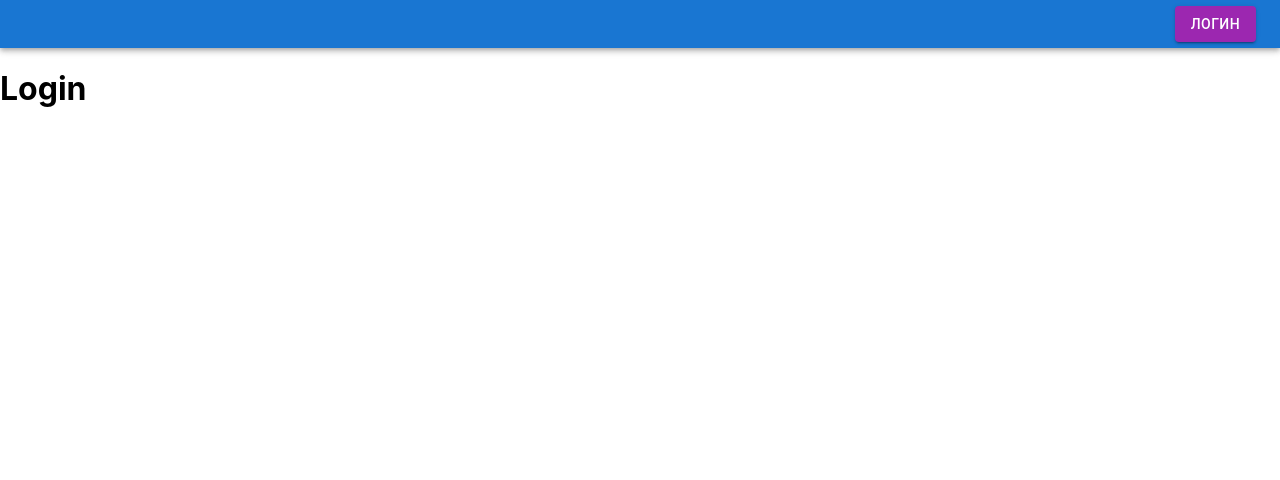
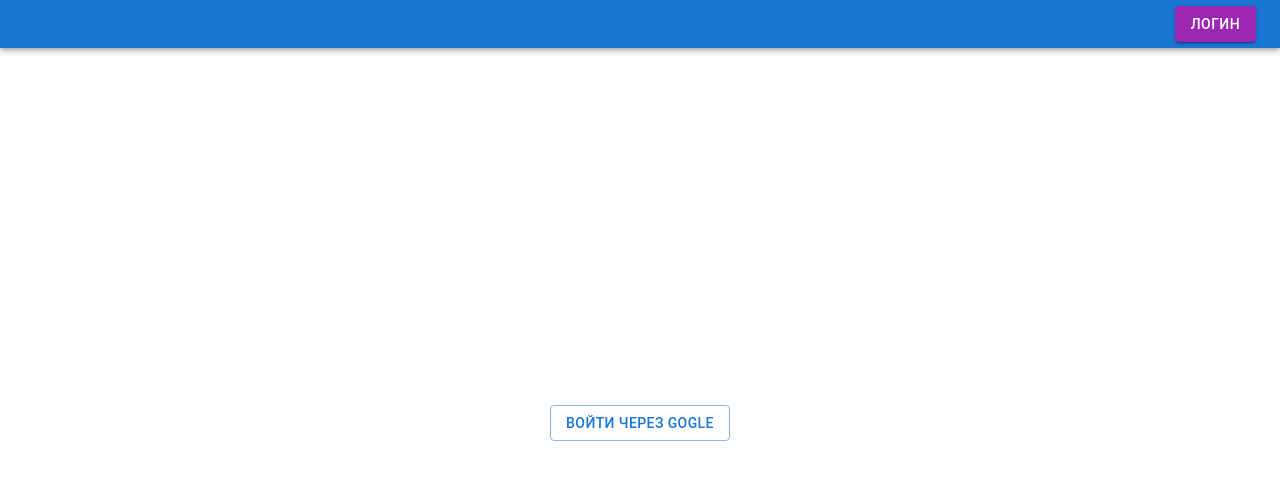
Before and after one commit to MaximZhe/Chat-Online-Firebase, a React (Create React App) app: page / in a window 1280 px wide. Shown: the top 480 px of the page. Built offline with nearby package versions, Linux system fonts and the light colour scheme.

Commit message:
Add firebase config

```diff
--- a/src/components/Login/Login.tsx
+++ b/src/components/Login/Login.tsx
@@ -1,10 +1,17 @@
+import { Box, Button, Container, Grid } from '@mui/material';
 import React from 'react';
 
 const Login = () => {
   return (
-    <div>
-      <h1>Login</h1>
-    </div>
+    <Container>
+      <Grid container style={{ height: window.innerHeight - 50 }} alignItems={"center"} justifyContent={"center"}>
+        <Grid>
+          <Box>
+            <Button variant={"outlined"}>Войти через Gogle</Button>
+          </Box>
+        </Grid>
+      </Grid>
+    </Container>
   );
 };
 
--- a/src/components/Navbar/Navbar.tsx
+++ b/src/components/Navbar/Navbar.tsx
@@ -1,5 +1,7 @@
 import React from 'react';
 import { AppBar, Button, Grid, Toolbar } from '@mui/material';
+import { NavLink } from 'react-router-dom';
+import { LOGIN_ROUTE } from '../../utils/constant';
 const Navbar = () => {
   const user = false;
   return (
@@ -8,7 +10,12 @@ const Navbar = () => {
         <AppBar position="static">
           <Toolbar variant="dense">
             <Grid container justifyContent={'flex-end'}>
-              {user ? <Button variant={"contained"} color={"secondary"}>Выйти</Button> : <Button variant={"contained"} color={"secondary"}>Логин</Button>}
+              {user ? <Button variant={"contained"} color={"secondary"}>Выйти</Button>
+                :
+                <NavLink to={LOGIN_ROUTE}>
+                  <Button variant={"contained"} color={"secondary"}>Логин</Button>
+                </NavLink>
+              }
             </Grid>
           </Toolbar>
         </AppBar>
--- a/src/index.tsx
+++ b/src/index.tsx
@@ -3,7 +3,20 @@ import ReactDOM from 'react-dom/client';
 import './index.css';
 import App from './App';
 import { BrowserRouter } from 'react-router-dom';
-
+import {initializeApp}from 'firebase/app';
+import { getAuth } from 'firebase/auth'
+import { getFirestore } from "firebase/firestore";
+ const conf = initializeApp({
+  apiKey: "AIzaSyDSGZrnh_hKIHhzqqDy--MnS3iTiQUEBvs",
+  authDomain: "my-chat-bfdcb.firebaseapp.com",
+  projectId: "my-chat-bfdcb",
+  storageBucket: "my-chat-bfdcb.appspot.com",
+  messagingSenderId: "158486525621",
+  appId: "1:158486525621:web:43404dd89c506ce303f0fc",
+  measurementId: "G-DV0H9D80NL"
+ })
+ const auth = getAuth(conf);
+ const db = getFirestore(conf);
 const root = ReactDOM.createRoot(document.getElementById('root') as HTMLElement);
 root.render(
   <BrowserRouter>
```
Also changed, not shown: package.json (+1 -18 lines), src/components/Home/Home.tsx (added, +11 -0 lines), 1 other file (tests, documents, lock files or other folders).
